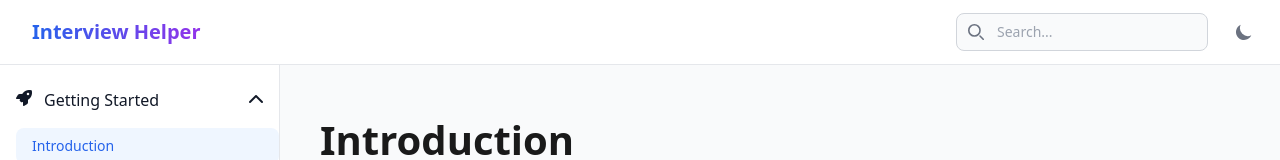
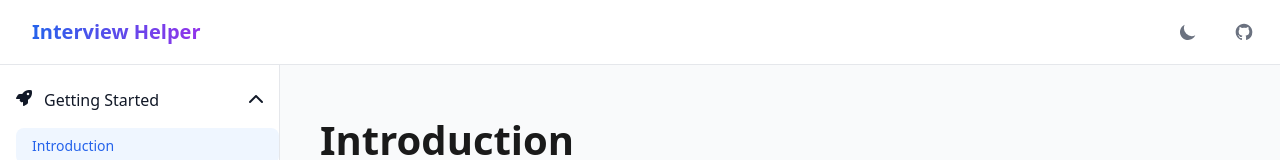
Before and after one commit to yshashi/InterviewHelper, an Astro site: page /introduction in a window 1280 px wide. Shown: the top 160 px of the page. Built offline with nearby package versions, Linux system fonts and the light colour scheme; Astro itself is replaced by a stand-in of ours.

Commit message:
chore: updated the svg's and added github icon for contribution

```diff
--- a/src/components/Header.astro
+++ b/src/components/Header.astro
@@ -22,7 +22,8 @@
     </div>
 
     <div class="flex items-center gap-4">
-      <div class="relative">
+      <!-- Removing search for now -->
+      <!-- <div class="relative">
         <div class="absolute inset-y-0 left-0 flex items-center pl-3 pointer-events-none">
           <svg class="w-4 h-4 text-gray-500 dark:text-gray-400" aria-hidden="true" xmlns="http://www.w3.org/2000/svg" fill="none" viewBox="0 0 20 20">
             <path stroke="currentColor" stroke-linecap="round" stroke-linejoin="round" stroke-width="2" d="m19 19-4-4m0-7A7 7 0 1 1 1 8a7 7 0 0 1 14 0Z"/>
@@ -33,7 +34,7 @@
           class="block w-full p-2 pl-10 text-sm text-gray-900 border border-gray-300 rounded-lg bg-gray-50 focus:ring-blue-500 focus:border-blue-500 dark:bg-gray-700 dark:border-gray-600 dark:placeholder-gray-400 dark:text-white dark:focus:ring-blue-500 dark:focus:border-blue-500"
           placeholder="Search..."
         >
-      </div>
+      </div> -->
 
       <button
         id="theme-toggle"
@@ -47,7 +48,9 @@
           viewBox="0 0 20 20"
           xmlns="http://www.w3.org/2000/svg"
         >
-          <path d="M17.293 13.293A8 8 0 016.707 2.707a8.001 8.001 0 1010.586 10.586z"></path>
+          <path
+            d="M17.293 13.293A8 8 0 016.707 2.707a8.001 8.001 0 1010.586 10.586z"
+          ></path>
         </svg>
         <svg
           id="theme-toggle-light-icon"
@@ -61,6 +64,28 @@
           ></path>
         </svg>
       </button>
+
+      <a
+        href="https://github.com/yshashi/angular-interview"
+        target="_blank"
+        rel="noopener noreferrer"
+        class="text-gray-500 dark:text-gray-400 hover:bg-gray-100 dark:hover:bg-gray-700 focus:outline-none focus:ring-4 focus:ring-gray-200 dark:focus:ring-gray-700 rounded-lg text-sm p-2.5 flex items-center justify-center"
+        title="Contribute on GitHub"
+      >
+        <svg
+          class="w-5 h-5"
+          fill="currentColor"
+          viewBox="0 0 24 24"
+          aria-hidden="true"
+        >
+          <path
+            fill-rule="evenodd"
+            d="M12 2C6.477 2 2 6.484 2 12.017c0 4.425 2.865 8.18 6.839 9.504.5.092.682-.217.682-.483 0-.237-.008-.868-.013-1.703-2.782.605-3.369-1.343-3.369-1.343-.454-1.158-1.11-1.466-1.11-1.466-.908-.62.069-.608.069-.608 1.003.07 1.531 1.032 1.531 1.032.892 1.53 2.341 1.088 2.91.832.092-.647.35-1.088.636-1.338-2.22-.253-4.555-1.113-4.555-4.951 0-1.093.39-1.988 1.029-2.688-.103-.253-.446-1.272.098-2.65 0 0 .84-.27 2.75 1.026A9.564 9.564 0 0112 6.844c.85.004 1.705.115 2.504.337 1.909-1.296 2.747-1.027 2.747-1.027.546 1.379.202 2.398.1 2.651.64.7 1.028 1.595 1.028 2.688 0 3.848-2.339 4.695-4.566 4.943.359.309.678.92.678 1.855 0 1.338-.012 2.419-.012 2.747 0 .268.18.58.688.482A10.019 10.019 0 0022 12.017C22 6.484 17.522 2 12 2z"
+            clip-rule="evenodd"
+          />
+        </svg>
+      </a>
+
     </div>
   </div>
 </header>
```
Also changed, not shown: public/images/angular/architecture.svg, public/images/angular/component-tree.svg, public/images/angular/di-flow.svg, public/images/angular/standalone-architecture.svg.
